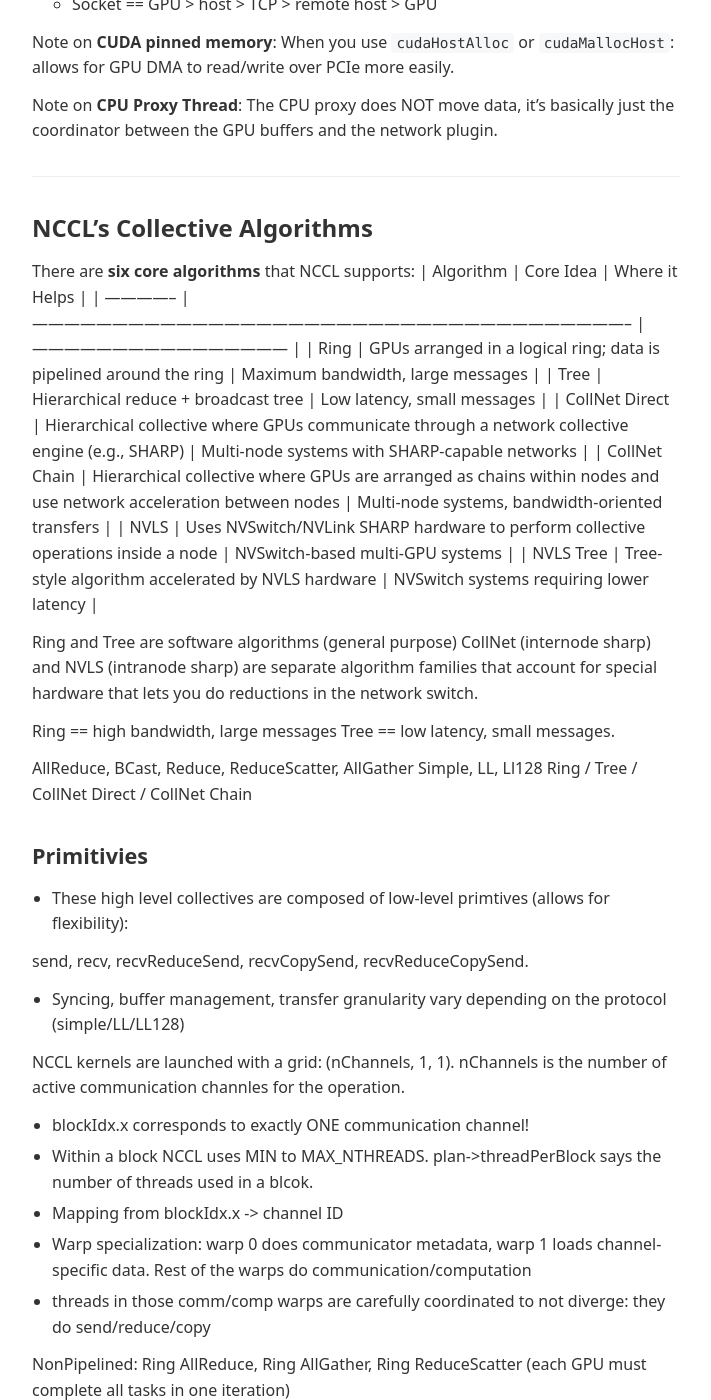
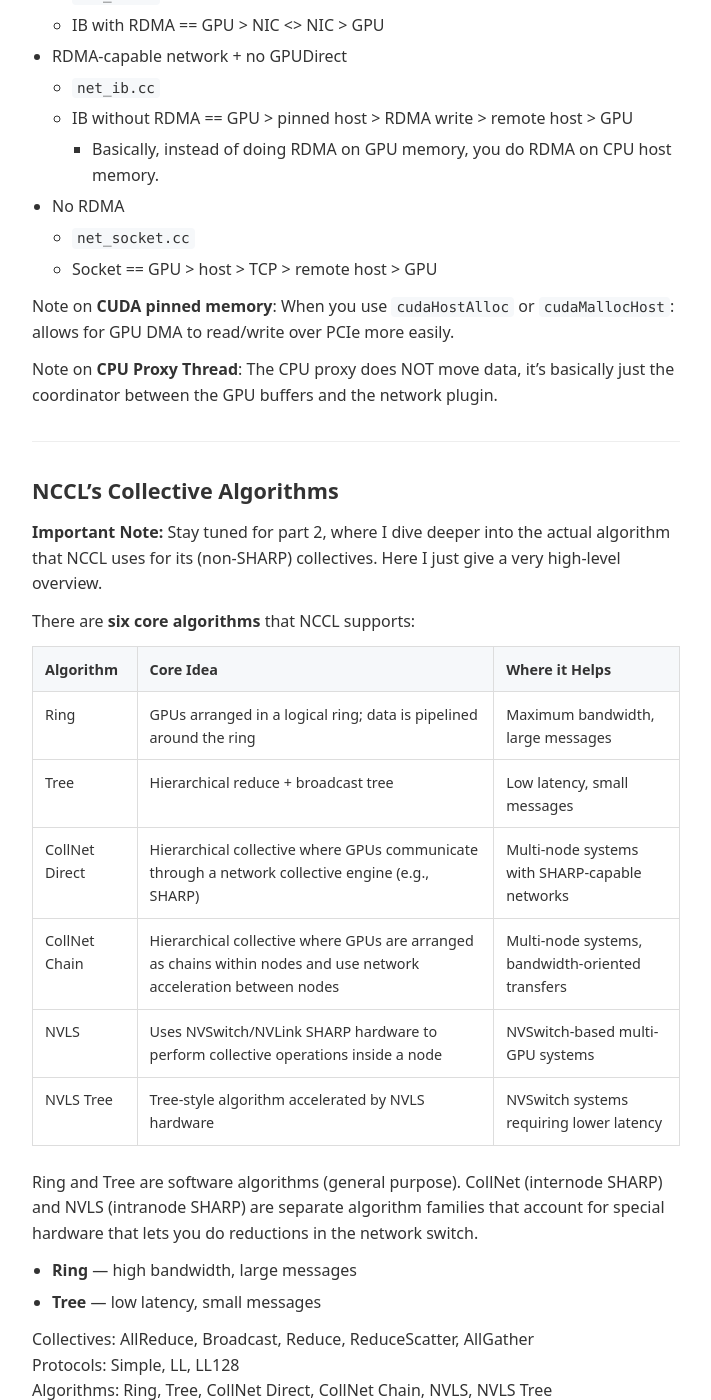
Before and after one commit to Willy-Chan/willy-chan.github.io, a Jekyll site: the page built from _posts/2026-06-23-demystifying-nccl.md, in a window 1280 px wide and 1400 px high, scrolled down 11505 px. Shown: the whole window, without its empty margins (284-995 px from the left). Built offline with Jekyll 4.4.1, drawn with Linux system fonts in a browser that asks for light colours; some of the changed text lies outside the part shown.

Commit message:
nccl kernels done

````diff
--- a/_layouts/default.html
+++ b/_layouts/default.html
@@ -53,11 +53,15 @@
     article.post .highlight pre { margin: 0; background: transparent; }
     article.post blockquote { margin: 1rem 0; padding: 0.75rem 1rem; border-left: 3px solid #ddd; color: #555; background: #fafafa; border-radius: 0 6px 6px 0; }
     article.post .table-caption { font-size: 0.9rem; color: #555; margin: 1rem 0 0.5rem; }
-    article.post table.nccl-table { width: 100%; border-collapse: collapse; margin: 0 0 1.5rem; font-size: 0.9rem; }
-    article.post table.nccl-table th,
-    article.post table.nccl-table td { border: 1px solid #ddd; padding: 0.65rem 0.75rem; vertical-align: top; text-align: left; }
-    article.post table.nccl-table thead th { background: #f6f8fa; font-weight: 600; }
-    article.post table.nccl-table tbody th { background: #fafafa; font-weight: 600; width: 28%; }
+    article.post table { width: 100%; border-collapse: collapse; margin: 0 0 1.5rem; font-size: 0.9rem; }
+    article.post table th,
+    article.post table td { border: 1px solid #ddd; padding: 0.65rem 0.75rem; vertical-align: top; text-align: left; }
+    article.post table thead th { background: #f6f8fa; font-weight: 600; }
+    article.post table tbody th { background: #fafafa; font-weight: 600; width: 28%; }
+    article.post #markdown-toc { background: #fafafa; border: 1px solid #eee; border-radius: 8px; padding: 0.75rem 1rem 0.75rem 0.5rem; margin: 1rem 0 1.5rem; font-size: 0.95rem; }
+    article.post #markdown-toc ul { margin: 0.25rem 0; padding-left: 1.25rem; }
+    article.post #markdown-toc > li { margin: 0.35rem 0; }
+    article.post .mermaid { margin: 1.5rem 0; overflow-x: auto; text-align: center; }
     article.post .post-pdf { margin-top: 2.5rem; padding-top: 1.5rem; border-top: 1px solid #eee; }
     article.post .post-pdf-header { display: flex; align-items: baseline; justify-content: space-between; gap: 1rem; margin-bottom: 0.75rem; }
     article.post .post-pdf-header h2 { margin: 0; font-size: 1.15rem; }
@@ -72,6 +76,21 @@
   </script>
   <script id="MathJax-script" async src="https://cdn.jsdelivr.net/npm/mathjax@3/es5/tex-chtml.js"></script>
   {% endif %}
+  <script src="https://cdn.jsdelivr.net/npm/mermaid@10/dist/mermaid.min.js"></script>
+  <script>
+    document.addEventListener('DOMContentLoaded', function () {
+      document.querySelectorAll('pre code.language-mermaid').forEach(function (block) {
+        var pre = block.parentElement;
+        var div = document.createElement('div');
+        div.className = 'mermaid';
+        div.textContent = block.textContent;
+        pre.replaceWith(div);
+      });
+      if (window.mermaid) {
+        mermaid.initialize({ startOnLoad: true, theme: 'neutral', securityLevel: 'loose' });
+      }
+    });
+  </script>
 </head>
 <body>
   <nav>
--- a/_posts/2026-06-23-demystifying-nccl.md
+++ b/_posts/2026-06-23-demystifying-nccl.md
@@ -4,18 +4,17 @@
 math: true
 ---
 
-## Contents
-{: .no_toc }
-* TOC
-{:toc}
-
-I'm starting a series of posts where I turn my existing notes on [NCCL](https://github.com/nvidia/nccl) into blog format. I'm relatively new to technical writing like this, so if you have feedback please feel free to shoot me an email at <u>willychan2022@gmail.com</u>.
+I'm starting a series of posts where I turn my existing notes on [NCCL](https://github.com/nvidia/nccl) into blog format. I'm relatively new to technical writing like this, so if you have feedback please feel free to shoot me an email at willychan2022@gmail.com.
 
 This post is a blog-formatting of my notes on the [Demystifying NCCL paper](https://arxiv.org/abs/2507.04786), published by NVIDIA's networking team.
 
-# Demystifying NCCL
+> **TL;DR:** NCCL is fully open source and the API is documented, but the internal design is unclear. This paper goes over (1) an overview of the API, (2) the 3 modes (simple, LL, LL128), (3) intra vs. internode data movement, and (4) communication algorithms (e.g. ring vs. tree).
 
-**TLDR** NCCL is fully open source and the API is documented, but the internal design is unclear. This paper goes over (1) an overview of the API, (2) the 3 modes (simple, LL, LL128), (3) intra vs. internode data movement, (4) communication algorithms (e.g. ring vs. tree).
+## Contents
+{: .no_toc }
+
+* TOC
+{:toc}
 
 ## Overview of the NCCL API
 
@@ -23,12 +22,15 @@
 
 ### The 4 Types of NCCL Functions
 
-- **Communicator Management**: Each participating GPU has a local `ncclComm_t` handle representing its endpoint in a communicator.
-  - `ncclCommInitAll` for 1 process controlling all GPUs.
-  - `ncclCommInitRank` for N processes for each of the N GPUs.
-  - `ncclComm_t` is an **object** representing one GPU in one communicator: all of the communicator handles collectively represent one NCCL "communicator". You should use `ncclCommDestroy` and `ncclCommAbort` to cleanup these objects eventually.
+#### Communicator Management
 
-`ncclCommInitAll`: One process owns communicator handles for every GPU. To launch a collective, the application typically loops over the GPUs and issues one NCCL call per GPU.
+Each participating GPU has a local `ncclComm_t` handle representing its endpoint in a communicator.
+
+- `ncclCommInitAll` for 1 process controlling all GPUs.
+- `ncclCommInitRank` for N processes for each of the N GPUs.
+- `ncclComm_t` is an **object** representing one GPU in one communicator: all of the communicator handles collectively represent one NCCL "communicator". You should use `ncclCommDestroy` and `ncclCommAbort` to cleanup these objects eventually.
+
+**`ncclCommInitAll`:** One process owns communicator handles for every GPU. To launch a collective, the application typically loops over the GPUs and issues one NCCL call per GPU.
 ```cpp
 // CASE 1: we run ONE process that is designed to control every rank. This single process runs the following:
 ncclComm_t comms[ngpus];
@@ -46,7 +48,8 @@
 
 ncclGroupEnd();  // prevents blocking: GPU 0 will call allReduce, but then get stuck waiting for this process to call allReduce for GPU 1, which it cannot do since GPU 0 is still waiting. The group tells NCCL to call all 4 allReduces all at once. Grouping is mainly useful when one thread is issuing all NCCL operations.
 ```
-`ncclCommInitRank`: one process generates a `ncclUniqueId`, broadcasts it to all participating processes, and every process calls `ncclCommInitRank(...)` with the same ID and its own rank.
+
+**`ncclCommInitRank`:** one process generates a `ncclUniqueId`, broadcasts it to all participating processes, and every process calls `ncclCommInitRank(...)` with the same ID and its own rank.
 ```cpp
 // CASE 2: we run N processes, with each rank meant to launch NCCL ops for 1 of our ranks. Each individual process runs the following:
 ncclUniqueId uid;
@@ -77,11 +80,12 @@
 ncclCommAbort(comm);    // immediate: cancel everything (e.g. on error)
 ```
 
-- **Collective Operations**:
-  - ncclBroadcast
-  - ncclAllGather
-  - ncclReduceScatter
-  - ncclReduce + ncclAllReduce
+#### Collective Operations
+
+- `ncclBroadcast`
+- `ncclAllGather`
+- `ncclReduceScatter`
+- `ncclReduce` + `ncclAllReduce`
 
 > Note that each collective in NCCL requires an **algorithm** (path the data takes) paired with a **protocol** (how data chunks are packaged exactly).
 
@@ -102,8 +106,9 @@
 ncclAllReduce(sendbuff, recvbuff, count, ncclFloat, ncclSum, comm, stream);
 ```
 
-- **P2P Communication**:
-  - ncclSend + ncclRecv
+#### P2P Communication
+
+- `ncclSend` + `ncclRecv`
 
 ```cpp
 // Point-to-point: rank 0 sends to rank 1 (must be paired send/recv)
@@ -113,11 +118,12 @@
 ncclRecv(recvbuff, count, ncclFloat, /*src=*/0, comm, stream);
 ```
 
-- **Group Operations**:
-  - Batch multiple NCCL API calls into a single submission phase.
-  - NCCL records the operations between `GroupStart()` and `GroupEnd()`.
-  - At `GroupEnd()`, NCCL issues the queued operations together.
-  - Mostly used when one thread controls multiple GPUs (to avoid deadlock and coordinate collectives)
+#### Group Operations
+
+- Batch multiple NCCL API calls into a single submission phase.
+- NCCL records the operations between `GroupStart()` and `GroupEnd()`.
+- At `GroupEnd()`, NCCL issues the queued operations together.
+- Mostly used when one thread controls multiple GPUs (to avoid deadlock and coordinate collectives).
 
 Without grouping:
 ```
@@ -141,12 +147,15 @@
 ncclGroupEnd();
 ```
 
-### 3 Common Ways to launch NCCL operations
+### 3 Common Ways to Launch NCCL Operations
 
-- 1 CPU thread / N GPUs: single thread launches kernels on each rank
-  - Super simple, less CPU overhead, deterministic execution
-  - Good for small projects since it's very easy to use, very deterministic!
-  - **Just need to launch a few kernels, then the overhead of the kernel launches can basically be hidden!**
+#### 1 CPU thread / N GPUs
+
+Single thread launches kernels on each rank.
+
+- Super simple, less CPU overhead, deterministic execution
+- Good for small projects since it's very easy to use, very deterministic!
+- **Just need to launch a few kernels, then the overhead of the kernel launches can basically be hidden!**
 
 ```cpp
 // One process, one thread, all GPUs — simplest setup
@@ -190,11 +201,14 @@
 ncclCommDestroy(comm);
 ```
 
-- 1 process with multiple CPU threads, then 1 CPU thread / 1 GPU: Single CPU Process, uses multiple threads to manage each GPU
-  - One process creates one worker thread per GPU.
-  - Threads share the same address space, making CPU-side coordination simpler.
-  - Avoids MPI while still allowing one thread to manage each GPU independently.
-  - Can issue NCCL operations concurrently from different CPU threads
+#### 1 process, N CPU threads (1 thread / GPU)
+
+Single CPU process uses multiple threads to manage each GPU.
+
+- One process creates one worker thread per GPU.
+- Threads share the same address space, making CPU-side coordination simpler.
+- Avoids MPI while still allowing one thread to manage each GPU independently.
+- Can issue NCCL operations concurrently from different CPU threads.
 
 ```cpp
 // Here, I assume we have 1 process with N threads. Each of the N threads controls 1 GPU, so all N GPUs are controlled by N threads.
@@ -225,10 +239,11 @@
 for (int i = 0; i < ngpus; i++) pthread_join(threads[i], NULL);
 ```
 
-# The 3 Communication Protocols (i.e. bandwidth v latency tradeoff)
-## (0) Overview of NCCL's Communication Kernels
+## The 3 Communication Protocols (bandwidth vs. latency)
 
-> IMPORTANT: Channel === CUDA ThreadBlock ==scheduled=to== 1 SM's worth of work.
+### Overview of NCCL's Communication Kernels
+
+> **Important:** Channel === CUDA thread block scheduled to 1 SM's worth of work.
 
 - NCCL basically just **launches threadblocks on SMs that only do communication.** Each collective decomposes the data into "communication channels" which are just CUDA blocks. Each block runs on its own SM and handles an independent part of the work.
 - NCCL Communication is between 3 things: GPU, CPU, NIC.
@@ -259,15 +274,15 @@
     - Cons: If the data chunks being sent are too small, the communication overhead reduces our overall bandwidth.
 
 
-## (1) Simple Protocol
+### Simple Protocol
 We split data into massive (512 KB) data chunks. Our channels/SMs each put massive chunks onto the wire.
 
 - Designed for **high bandwidth** and **large messages**
 - Pros: Lets you saturate NIC bandwidth with large data chunks
 - Cons: There's an implicit **memory fence**: the receiver **must** get 100% of the data chunk before touching the data. Thus, the overhead is huge for small messages: most time is spent syncing. High latency (6us latency per-hop) for small payloads.
 
-## (2) Low Latency (LL) Protocol
-Simple has too much latency. What if we have smaller message sizes, i.e. we're <u>underutilizing</u> the bandwidth? And instead of a memory fence telling us that some massive chunk of data is available to use, we use *flag-based* synchronization?
+### Low Latency (LL) Protocol
+Simple has too much latency. What if we have smaller message sizes, i.e. we're underutilizing the bandwidth? And instead of a memory fence telling us that some massive chunk of data is available to use, we use *flag-based* synchronization?
 
 The key trick is that NCCL splits your data into [===4-byte data===, ===4-byte flag===] payloads. **The flag signals that this 4-byte tile is good to be touched by the receiver!** The **moment the receiver GPU kernel sees the flag slot filled**, it knows that data is fresh and valid. There's no waiting for a large chunk before beginning processing!
 
@@ -285,7 +300,7 @@
 Pros: This way we can get to ~95% of peak bandwidth but with the advantages of flag-based synchronization/fine-grained pipelining within a node.
 Cons: We have strict hardware requirements (atomic 128-byte writes enabled)
 
-## Selecting a Protocol
+### Selecting a Protocol
 
 - NCCL auto selects based on message size heuristics
 - Can also force using environment variable: `NCCL_PROTO=Simple ./my_app` or `NCCL_PROTO=LL128 ./my_app`.
@@ -329,16 +344,15 @@
 
 ---
 
-# Transport Layer (i.e. Hardware)
+## Transport Layer (Hardware)
 
 **Table II:** NCCL Communication Characteristics and Transports
 
-
-|                       | Intra-Node                               | Inter-Node                                                |
-| --------------------- | ---------------------------------------- | --------------------------------------------------------- |
-| Transport             | P2P `p2p.cc` SHM `shm.cc` NVLS `nvls.cc` | NET `net_ib.cc` NET `net_socket.cc` COLLNET `coll_net.cc` |
-| Physical Interconnect | NVLink PCIe                              | InfiniBand RoCE TCP/IP (Socket)                           |
-| Optimizations         | GPUDirect P2P `P2P_DIRECT`               | GPUDirect RDMA                                            |
+| | Intra-Node | Inter-Node |
+| --- | --- | --- |
+| Transport | P2P `p2p.cc`, SHM `shm.cc`, NVLS `nvls.cc` | NET `net_ib.cc`, NET `net_socket.cc`, COLLNET `coll_net.cc` |
+| Physical Interconnect | NVLink, PCIe | InfiniBand, RoCE, TCP/IP (Socket) |
+| Optimizations | GPUDirect P2P `P2P_DIRECT` | GPUDirect RDMA |
 
 
 ```mermaid
@@ -368,7 +382,7 @@
 
 
 
-#### Intra-node
+### Intra-node
 
 - `p2p.cc`  handles p2p if GPUs can directly read/write to peer VRAM (NVLink) (CUDA UVA)
   - P2P_DIRECT mode: if ranks are in the same process, much faster (IPC handles not needed, no intermediate FIFO buffer between GPUs are needed)
@@ -376,7 +390,7 @@
 - `shm.cc`  is if p2p not available/is slow: GPUs must stage data in shared RAM to communicate (each side copied over PCIe)
 - `nvls.cc` is if you have NVSwitch, which lets you do SHARP accelerated reductions
 
-#### Inter-node
+### Inter-node
 
 Note that all inter-node operations require 3 key pieces: (1) GPU that runs NCCL kernels, (2) CPU proxy thread that posts network NIC sends and receives, (3) network fabric/NIC hardware to move bytes using TCP/RDMA
 
@@ -386,7 +400,7 @@
   - GPU -> pinned host buffer -> proxy thread sends over TCP -> receiver pinned host buffer -> GPU #2
 - `coll_net.cc` is if your inter-node network switch has accelerated collective ops
 
-##### ++Internode Summary:++
+#### Internode Summary
 
 - RDMA-capable network + GPUDirect
   - `net_ib.cc`
@@ -405,55 +419,57 @@
 
 ---
 
-# NCCL's Collective Algorithms
+## NCCL's Collective Algorithms
+
+**Important Note:** Stay tuned for part 2, where I dive deeper into the actual algorithm that NCCL uses for its (non-SHARP) collectives. Here I just give a very high-level overview.
 
 There are **six core algorithms** that NCCL supports:
-| Algorithm      | Core Idea                                                                                                         | Where it Helps                                   |
-| -------------- | ----------------------------------------------------------------------------------------------------------------- | ------------------------------------------------ |
-| Ring           | GPUs arranged in a logical ring; data is pipelined around the ring                                                | Maximum bandwidth, large messages                |
-| Tree           | Hierarchical reduce + broadcast tree                                                                              | Low latency, small messages                      |
-| CollNet Direct | Hierarchical collective where GPUs communicate through a network collective engine (e.g., SHARP)                  | Multi-node systems with SHARP-capable networks   |
-| CollNet Chain  | Hierarchical collective where GPUs are arranged as chains within nodes and use network acceleration between nodes | Multi-node systems, bandwidth-oriented transfers |
-| NVLS           | Uses NVSwitch/NVLink SHARP hardware to perform collective operations inside a node                                | NVSwitch-based multi-GPU systems                 |
-| NVLS Tree      | Tree-style algorithm accelerated by NVLS hardware                                                                 | NVSwitch systems requiring lower latency         |
 
-Ring and Tree are software algorithms (general purpose)
-CollNet (internode sharp) and NVLS (intranode sharp) are separate algorithm families that account for special hardware that lets you do reductions in the network switch.
+| Algorithm | Core Idea | Where it Helps |
+| --- | --- | --- |
+| Ring | GPUs arranged in a logical ring; data is pipelined around the ring | Maximum bandwidth, large messages |
+| Tree | Hierarchical reduce + broadcast tree | Low latency, small messages |
+| CollNet Direct | Hierarchical collective where GPUs communicate through a network collective engine (e.g., SHARP) | Multi-node systems with SHARP-capable networks |
+| CollNet Chain | Hierarchical collective where GPUs are arranged as chains within nodes and use network acceleration between nodes | Multi-node systems, bandwidth-oriented transfers |
+| NVLS | Uses NVSwitch/NVLink SHARP hardware to perform collective operations inside a node | NVSwitch-based multi-GPU systems |
+| NVLS Tree | Tree-style algorithm accelerated by NVLS hardware | NVSwitch systems requiring lower latency |
 
+Ring and Tree are software algorithms (general purpose). CollNet (internode SHARP) and NVLS (intranode SHARP) are separate algorithm families that account for special hardware that lets you do reductions in the network switch.
 
-Ring == high bandwidth, large messages
-Tree == low latency, small messages.
+- **Ring** — high bandwidth, large messages
+- **Tree** — low latency, small messages
 
+Collectives: AllReduce, Broadcast, Reduce, ReduceScatter, AllGather
+Protocols: Simple, LL, LL128
+Algorithms: Ring, Tree, CollNet Direct, CollNet Chain, NVLS, NVLS Tree
 
-AllReduce, BCast, Reduce, ReduceScatter, AllGather
-Simple, LL, Ll128
-Ring / Tree / CollNet Direct / CollNet Chain
+### Primitives
 
-## Primitivies
-- These high level collectives are composed of low-level primtives (allows for flexibility):
+These high-level collectives are composed of low-level primitives (which allows for flexibility):
 
-send, recv, recvReduceSend, recvCopySend, recvReduceCopySend.
-- Syncing, buffer management, transfer granularity vary depending on the protocol (simple/LL/LL128)
+- `send`, `recv`, `recvReduceSend`, `recvCopySend`, `recvReduceCopySend`
+- Syncing, buffer management, and transfer granularity vary depending on the protocol (Simple / LL / LL128)
 
-NCCL kernels are launched with a grid: (nChannels, 1, 1). nChannels is the number of active communication channles for the operation.
-- blockIdx.x corresponds to exactly ONE communication channel!
-- Within a block NCCL uses MIN to MAX_NTHREADS. plan->threadPerBlock says the number of threads used in a blcok.
-- Mapping from blockIdx.x -> channel ID
-- Warp specialization: warp 0 does communicator metadata, warp 1 loads channel-specific data. Rest of the warps do communication/computation
-- threads in those comm/comp warps are carefully coordinated to not diverge: they do send/reduce/copy
+NCCL kernels are launched with a grid `(nChannels, 1, 1)`. `nChannels` is the number of active communication channels for the operation.
 
+- `blockIdx.x` corresponds to exactly one communication channel
+- Within a block, NCCL uses `MIN` to `MAX_NTHREADS`; `plan->threadPerBlock` sets the number of threads used in a block
+- Mapping from `blockIdx.x` → channel ID
+- **Warp specialization:** warp 0 does communicator metadata, warp 1 loads channel-specific data; the rest of the warps do communication/computation
+- Threads in those comm/comp warps are carefully coordinated to not diverge: they do send/reduce/copy
 
-NonPipelined: Ring AllReduce, Ring AllGather, Ring ReduceScatter (each GPU must complete all tasks in one iteration)
-- Example Ring AllReduce: implement reduceScatter with send/recvReduce primitives, then do an allgather with same primitives.
-- Ring algorithms.... with own analysis of each of those algorithms at a high level!
+**Non-pipelined:** Ring AllReduce, Ring AllGather, Ring ReduceScatter (each GPU must complete all tasks in one iteration)
 
+- Example Ring AllReduce: implement reduce-scatter with send/recvReduce primitives, then do an all-gather with the same primitives
 
-Pipelined: Tree AllReduce, Ring Broadcast, Ring Reduce
+**Pipelined:** Tree AllReduce, Ring Broadcast, Ring Reduce
 
-Low-level comm primitives. **THESE ARE AFFECTED BY PROTOCOL**
-  - send
-  - recv
-  - recvReduceSend: recv, reduce on local buffer, send to next
-  - recvCopySend
-  - recvReduceCopySend
-- Data is split independently by channel/block/SM:
+Low-level comm primitives (**these are affected by protocol**):
+
+- `send`
+- `recv`
+- `recvReduceSend`: recv, reduce on local buffer, send to next
+- `recvCopySend`
+- `recvReduceCopySend`
+
+Data is split independently by channel/block/SM.
````
Also changed, not shown: other parts of _posts/2026-06-23-demystifying-nccl.md (+6 -4 lines).
